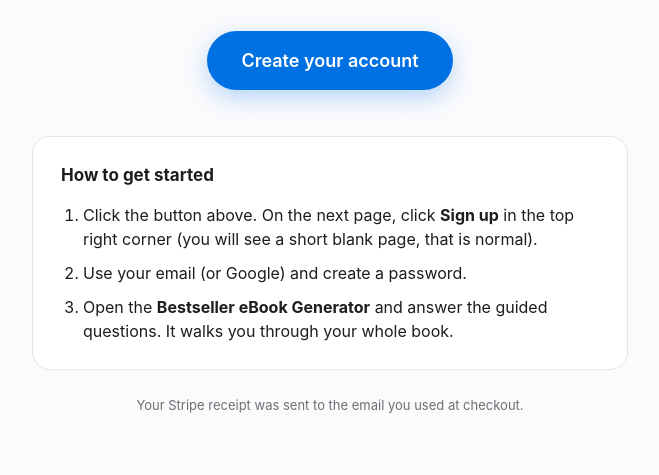
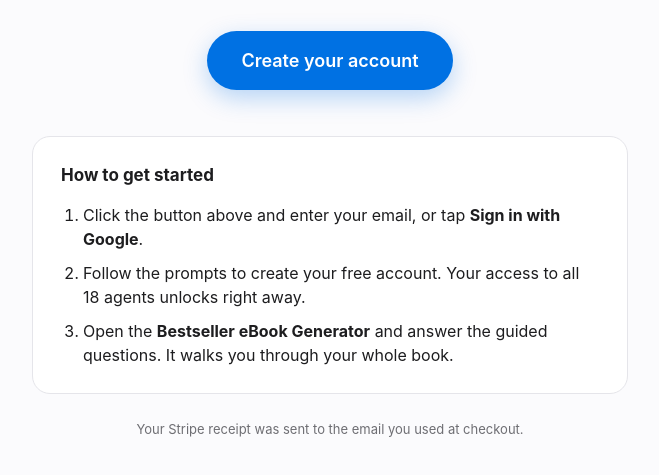
Before and after one commit to nateoliveirausa/booked-solid-kit, a plain HTML site: page moneybook/welcome/index.html in a window 1280 px wide. Shown: the part 301-776 px from the top of the page, without its empty margins (310-969 px from the left). Drawn offline with Linux system fonts and the light colour scheme.

Commit message:
Welcome: simplify signup steps (direct login screen)
Co-Authored-By: Claude Sonnet 5.5 <noreply@anthropic.com>
Claude-Session: https://claude.ai/code/session_01GeWQRmBBfvLHouQF9QVwvw

```diff
--- a/moneybook/welcome/index.html
+++ b/moneybook/welcome/index.html
@@ -56,8 +56,8 @@ fbq('track','PageView');
   <section class="steps">
     <h2>How to get started</h2>
     <ol>
-      <li>Click the button above. On the next page, click <strong>Sign up</strong> in the top right corner (you will see a short blank page, that is normal).</li>
-      <li>Use your email (or Google) and create a password.</li>
+      <li>Click the button above and enter your email, or tap <strong>Sign in with Google</strong>.</li>
+      <li>Follow the prompts to create your free account. Your access to all 18 agents unlocks right away.</li>
       <li>Open the <strong>Bestseller eBook Generator</strong> and answer the guided questions. It walks you through your whole book.</li>
     </ol>
   </section>
```
